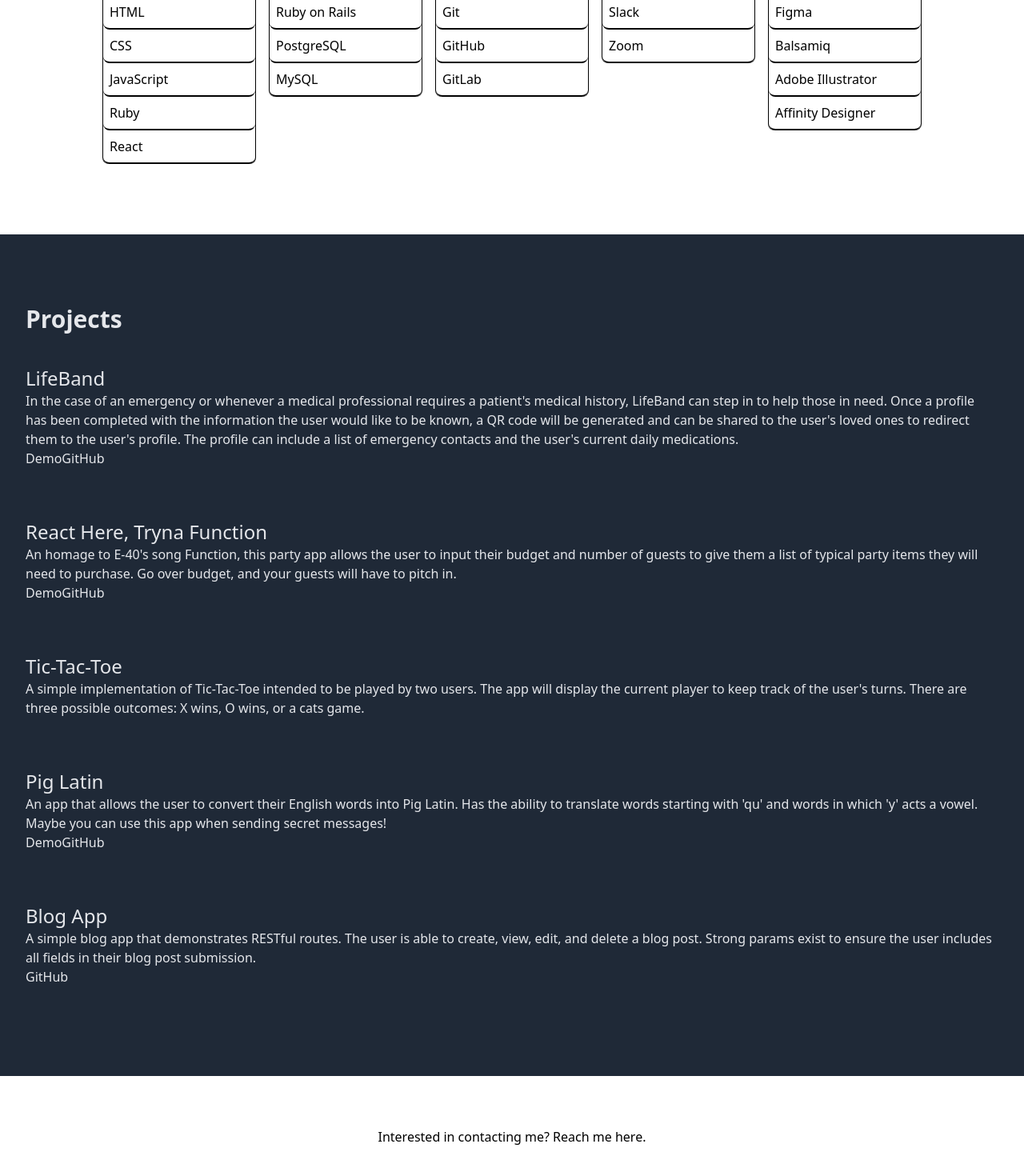
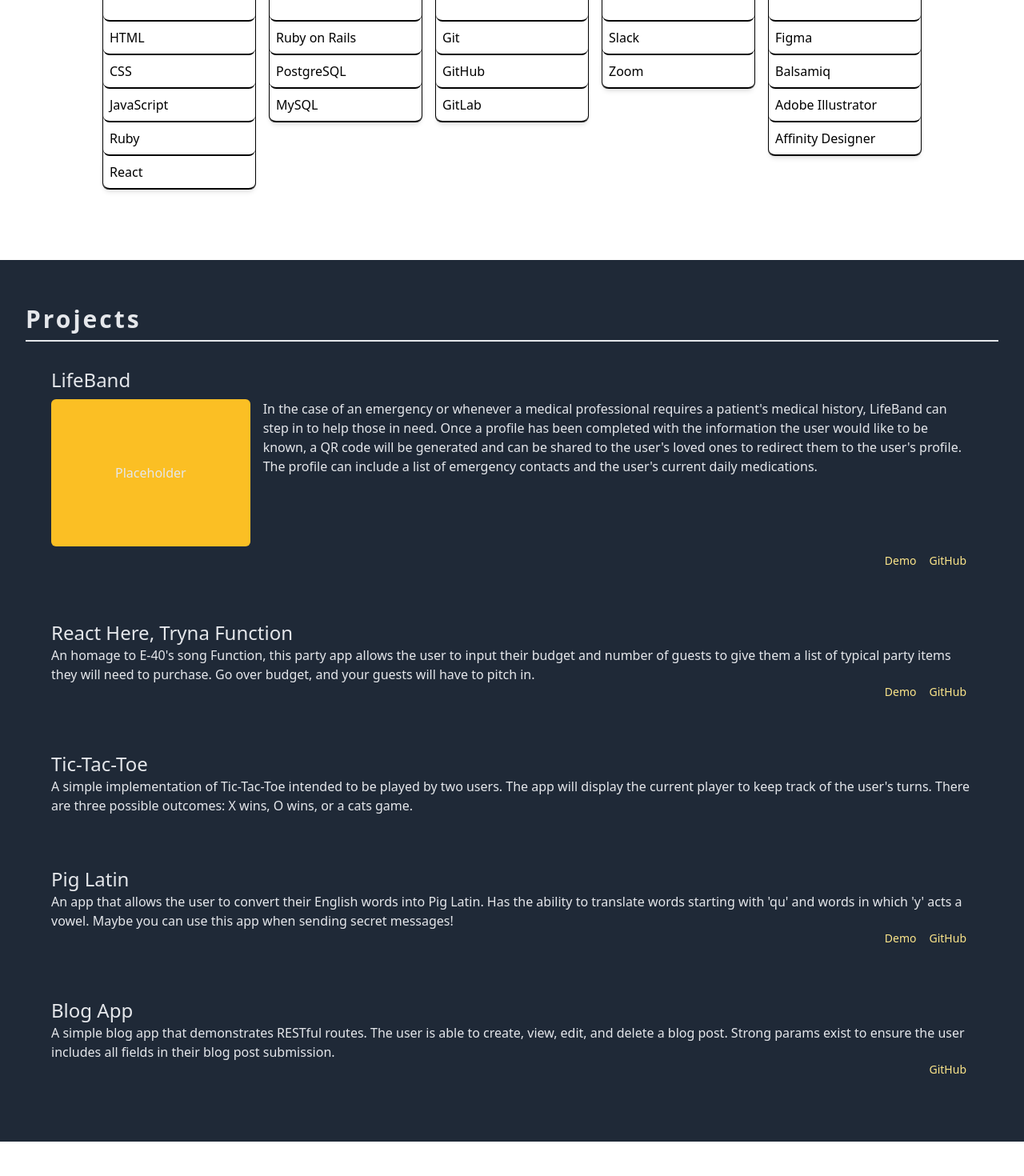
Before and after one commit to bndiep/bndiep.github.io, a React (Create React App) app: page / in a window 1280 px wide. Shown: the part 1324-2794 px from the top of the page at 80% size. Built offline with nearby package versions, Linux system fonts and the light colour scheme.

Commit message:
attempts a navbar for mobile and adds shadows to skill cards

```diff
--- a/src/App.js
+++ b/src/App.js
@@ -1,9 +1,12 @@
 
 function App() {
   return (
-    <div className="mt-4">
-      <header className="mx-4">
-        <ul className="flex flex-row justify-end">
+    <div className="">
+      <header className="">
+        <div className="h-16 bg-gray-800 md:hidden">
+
+        </div>
+        <ul className="hidden md:flex flex-row justify-end">
           <li className="p-4"><a href="/">Home</a></li>
           <li className="p-4"><a href="#skills">Skills</a></li>
           <li className="p-4"><a href="#projects">Projects</a></li>
@@ -14,7 +17,7 @@
         <h1 className="px-12 w-100 text-6xl">
           Hi, I'm <span className="font-bold">Bach</span>,
         </h1>
-        <h1 className="px-12 w-100 text-6xl">
+        <h1 className="px-12 w-100 text-6xl tracking-wide">
           your friendly coder.
         </h1>
       </div>
@@ -41,8 +44,8 @@
       </div>
 
       <div className="mx-8 py-20">
-        <h2 className="py-2 text-3xl font-bold border-b-2" id="skills">Skills</h2>
-        <div className="flex flex-wrap justify-center items-start">
+        <h2 className="py-2 text-3xl font-bold tracking-widest border-b-2" id="skills">Skills</h2>
+        <div className="pt-12 flex flex-wrap justify-center items-start">
 
           <div className="m-2 w-48 border-t border-l border-r border-black rounded-lg">
             <h3 className="p-2 h-48 text-2xl border-b-2 border-black rounded-lg">Frontend</h3>
@@ -51,7 +54,7 @@
               <li className="p-2 border-b-2 border-black rounded-lg">CSS</li>
               <li className="p-2 border-b-2 border-black rounded-lg">JavaScript</li>
               <li className="p-2 border-b-2 border-black rounded-lg">Ruby</li>
-              <li className="p-2 border-b-2 border-black rounded-lg">React</li>
+              <li className="p-2 border-b-2 border-black rounded-lg shadow-md">React</li>
             </ul>
           </div>
 
@@ -60,7 +63,7 @@
             <ul>
               <li className="p-2 border-b-2 border-black rounded-lg">Ruby on Rails</li>
               <li className="p-2 border-b-2 border-black rounded-lg">PostgreSQL</li>
-              <li className="p-2 border-b-2 border-black rounded-lg">MySQL</li>
+              <li className="p-2 border-b-2 border-black rounded-lg shadow-md">MySQL</li>
             </ul>
           </div>
 
@@ -69,7 +72,7 @@
             <ul>
               <li className="p-2 border-b-2 border-black rounded-lg">Git</li>
               <li className="p-2 border-b-2 border-black rounded-lg">GitHub</li>
-              <li className="p-2 border-b-2 border-black rounded-lg">GitLab</li>
+              <li className="p-2 border-b-2 border-black rounded-lg shadow-md">GitLab</li>
             </ul>
           </div>
 
@@ -77,7 +80,7 @@
             <h3 className="p-2 h-48 text-2xl border-b-2 border-black rounded-lg">Remote Work</h3>
             <ul>
               <li className="p-2 border-b-2 border-black rounded-lg">Slack</li>
-              <li className="p-2 border-b-2 border-black rounded-lg">Zoom</li>
+              <li className="p-2 border-b-2 border-black rounded-lg shadow-md">Zoom</li>
             </ul>
           </div>
 
@@ -87,67 +90,78 @@
               <li className="p-2 border-b-2 border-black rounded-lg">Figma</li>
               <li className="p-2 border-b-2 border-black rounded-lg">Balsamiq</li>
               <li className="p-2 border-b-2 border-black rounded-lg">Adobe Illustrator</li>
-              <li className="p-2 border-b-2 border-black rounded-lg">Affinity Designer</li>
+              <li className="p-2 border-b-2 border-black rounded-lg shadow-md">Affinity Designer</li>
             </ul>
           </div>
         </div>
       </div>
 
-      <div className="px-8 py-20 bg-gray-800 text-gray-200">
-        <h2 className="py-2 text-3xl font-bold" id="projects">Projects</h2>
+      <div className="px-8 py-12 bg-gray-800 text-gray-200">
+        <h2 className="py-2 text-3xl font-bold tracking-widest border-b-2" id="projects">Projects</h2>
         <div className="flex flex-col justify-center items-center">
 
-          <div className="py-8">
+          <div className="p-8">
             <h4 className="text-2xl">LifeBand</h4>
-            <p>
-              In the case of an emergency or whenever a medical professional requires a patient's medical history, LifeBand can step in to help those in need. Once a profile has been completed with the information the user would like to be known, a QR code will be generated and can be shared to the user's loved ones to redirect them to the user's profile. The profile can include a list of emergency contacts and the user's current daily medications.
-            </p>
-            <div>
-              <a href="https://fathomless-woodland-26064.herokuapp.com/">Demo</a>
-              <a href="https://github.com/Life-Science-Rejects/LifeBand">GitHub</a>
+            <div className="my-2 flex flex-col md:flex-row">
+              <span className="mr-2 p-20 bg-yellow-400 border-yellow-800 rounded-md">Placeholder</span>
+              <p className="ml-2">
+                In the case of an emergency or whenever a medical professional requires a patient's medical history, LifeBand can step in to help those in need. Once a profile has been completed with the information the user would like to be known, a QR code will be generated and can be shared to the user's loved ones to redirect them to the user's profile. The profile can include a list of emergency contacts and the user's current daily medications.
+              </p>
+              </div>
+            <div className="text-yellow-200 text-sm flex justify-end">
+              <a className="px-2" href="https://fathomless-woodland-26064.herokuapp.com/">Demo</a>
+              <a className="px-2" href="https://github.com/Life-Science-Rejects/LifeBand">GitHub</a>
             </div>
           </div>
 
-          <div className="py-8">
+          <div className="p-8">
             <h4 className="text-2xl">React Here, Tryna Function</h4>
             <p>
               An homage to E-40's song Function, this party app allows the user to input their budget and number of guests to give them a list of typical party items they will need to purchase. Go over budget, and your guests will have to pitch in.
             </p>
-            <a href="https://react-here-tryna-function-app.netlify.app">Demo</a>
-            <a href="https://github.com/bndiep/party-app">GitHub</a>
+            <div className="text-yellow-200 text-sm flex justify-end">
+              <a className="px-2" href="https://react-here-tryna-function-app.netlify.app">Demo</a>
+              <a className="px-2" href="https://github.com/bndiep/party-app">GitHub</a>
+            </div>
           </div>
 
-          <div className="py-8">
+          <div className="p-8">
             <h4 className="text-2xl">Tic-Tac-Toe</h4>
             <p>
               A simple implementation of Tic-Tac-Toe intended to be played by two users. The app will display the current player to keep track of the user's turns. There are three possible outcomes: X wins, O wins, or a cats game.
-              </p>
-            <a href="https://tictactoe-app.netlify.app"></a>
-            <a href="https://github.com/bndiep/tic-tac-toe-app"></a>
+            </p>
+            <div className="text-yellow-200 text-sm flex justify-end">
+              <a className="px-2" href="https://tictactoe-app.netlify.app"></a>
+              <a className="px-2" href="https://github.com/bndiep/tic-tac-toe-app"></a>
+            </div>
           </div>
 
-          <div className="py-8">
+          <div className="p-8">
             <h4 className="text-2xl">Pig Latin</h4>
             <p>
               An app that allows the user to convert their English words into Pig Latin. Has the ability to translate words starting with 'qu' and words in which 'y' acts a vowel. Maybe you can use this app when sending secret messages!
             </p>
-            <a href="https://react-pig-latin-app.netlify.app">Demo</a>
-            <a href="https://github.com/bndiep/pig-latin-app">GitHub</a>
+            <div className="text-yellow-200 text-sm flex justify-end">
+              <a className="px-2" href="https://react-pig-latin-app.netlify.app">Demo</a>
+              <a className="px-2" href="https://github.com/bndiep/pig-latin-app">GitHub</a>
+            </div>
           </div>
 
-          <div className="py-8">
+          <div className="p-8">
             <h4 className="text-2xl">Blog App</h4>
             <p>
               A simple blog app that demonstrates RESTful routes. The user is able to create, view, edit, and delete a blog post. Strong params exist to ensure the user includes all fields in their blog post submission.
             </p>
-            <a href="https://github.com/bndiep/blog-app">GitHub</a>
+            <div className="text-yellow-200 text-sm flex justify-end">
+              <a className="px-2" href="https://github.com/bndiep/blog-app">GitHub</a>
+            </div>
           </div>
 
         </div>
       </div>
 
       <div className="py-16 flex justify-center">
-        <p>Interested in contacting me? Reach me <a href="mailto:bachdiep.dev@gmail.com"> here</a>.</p>
+        <p>Interested in contacting me? Reach me <a className="text-yellow-900" href="mailto:bachdiep.dev@gmail.com"> here</a>.</p>
       </div>
 
       <footer className="py-2 text-sm flex justify-center bg-gray-800 text-gray-200">Designed and built by Bach Diep using React.js and Tailwind CSS</footer>
```
